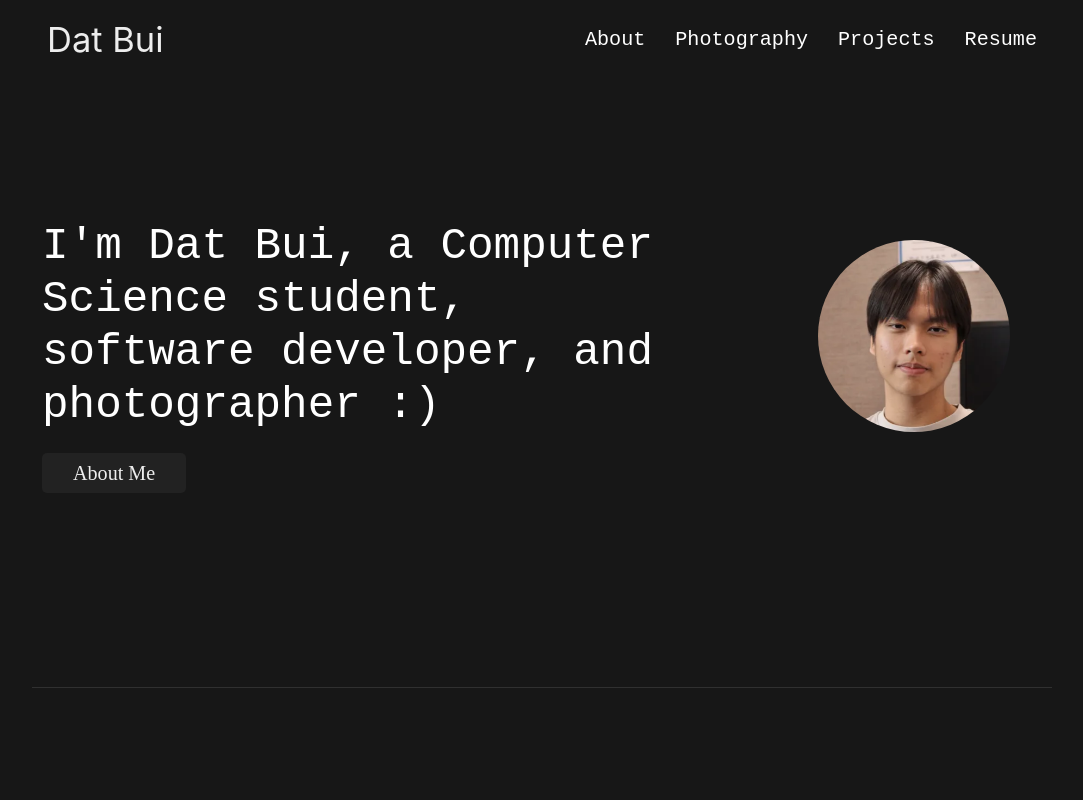
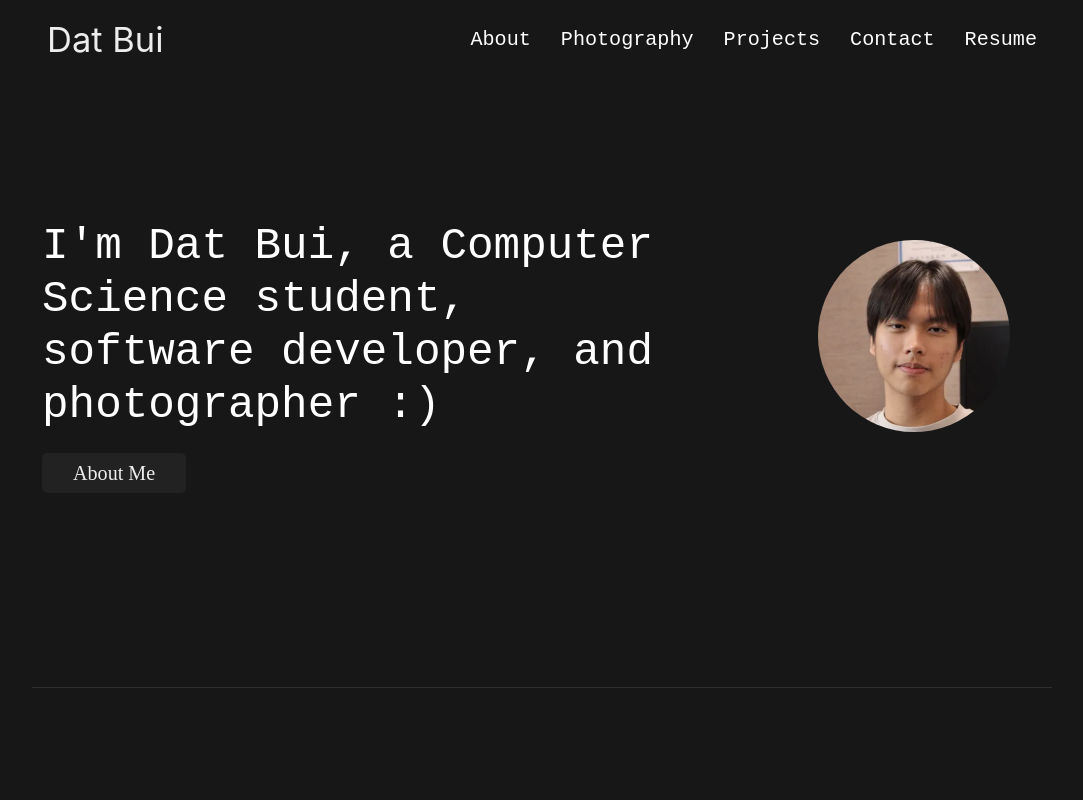
Before and after one commit to kinaz-xxr/Portfolio, a plain HTML site: page index.html in a window 1280 px wide. Shown: the top 800 px of the page, without its empty margins (88-1171 px from the left). Drawn offline with Linux system fonts and the light colour scheme.

Commit message:
fixed contact link

```diff
--- a/index.html
+++ b/index.html
@@ -25,7 +25,8 @@
             <li><a class="uk-button-text uk-text-capitalize" href="#about" uk-scroll>About</a></li>
             <li><a class="uk-button-text uk-text-capitalize" href="#photography" uk-scroll>Photography</a></li>
             <li><a class="uk-button-text uk-text-capitalize" href="#projects" uk-scroll>Projects</a></li>
-            <li><a class="uk-button-text uk-text-capitalize" href="https://www.w3docs.com/snippets/html/how-to-create-mailto-links.html" uk-scroll>Resume</a></li>
+            <li><a class="uk-button-text uk-text-capitalize" href="mailto:dhqbui@uwaterloo.ca">Contact</a></li>
+            <li><a class="uk-button-text uk-text-capitalize" href="https://drive.google.com/file/d/1zjyWlxrf36ZOsUo5aR6lbEmr9vB5J-6K/view?usp=sharing">Resume</a></li>
         </ul>
     </div>
 </nav>
```
